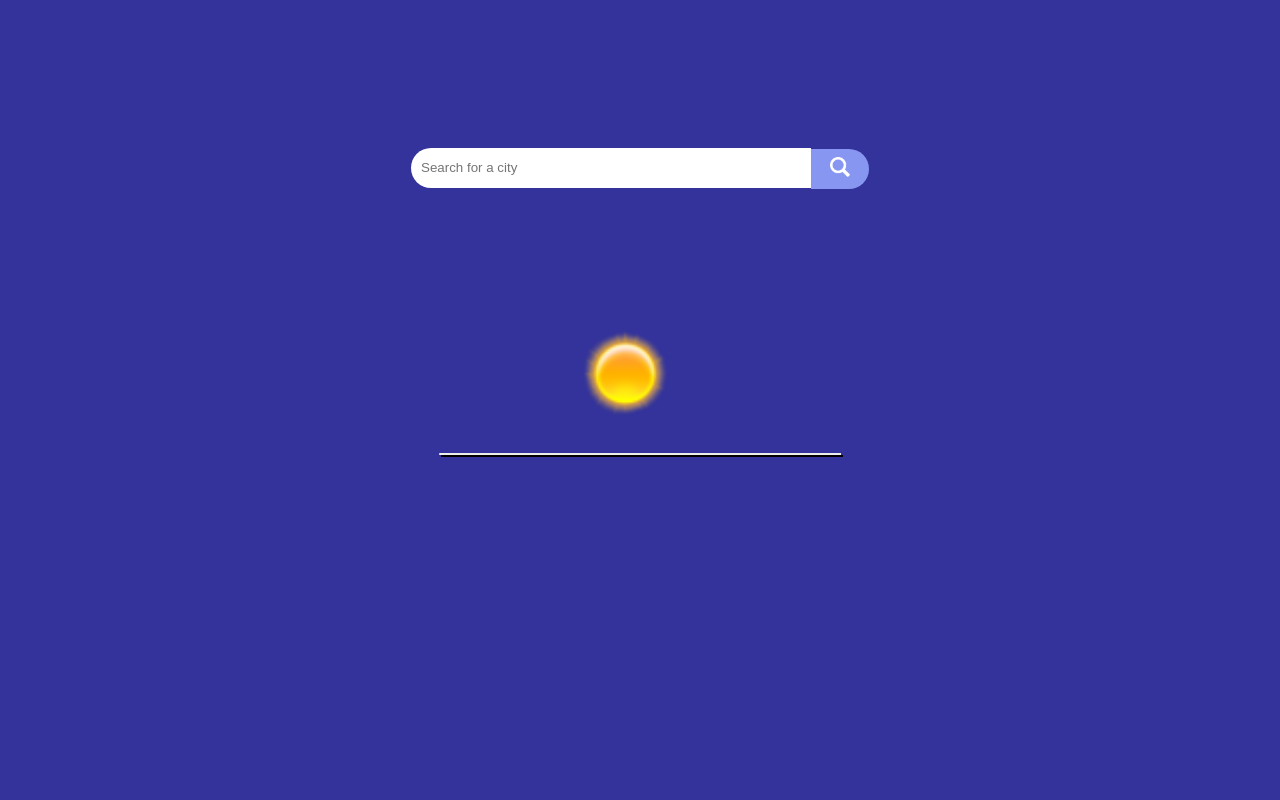
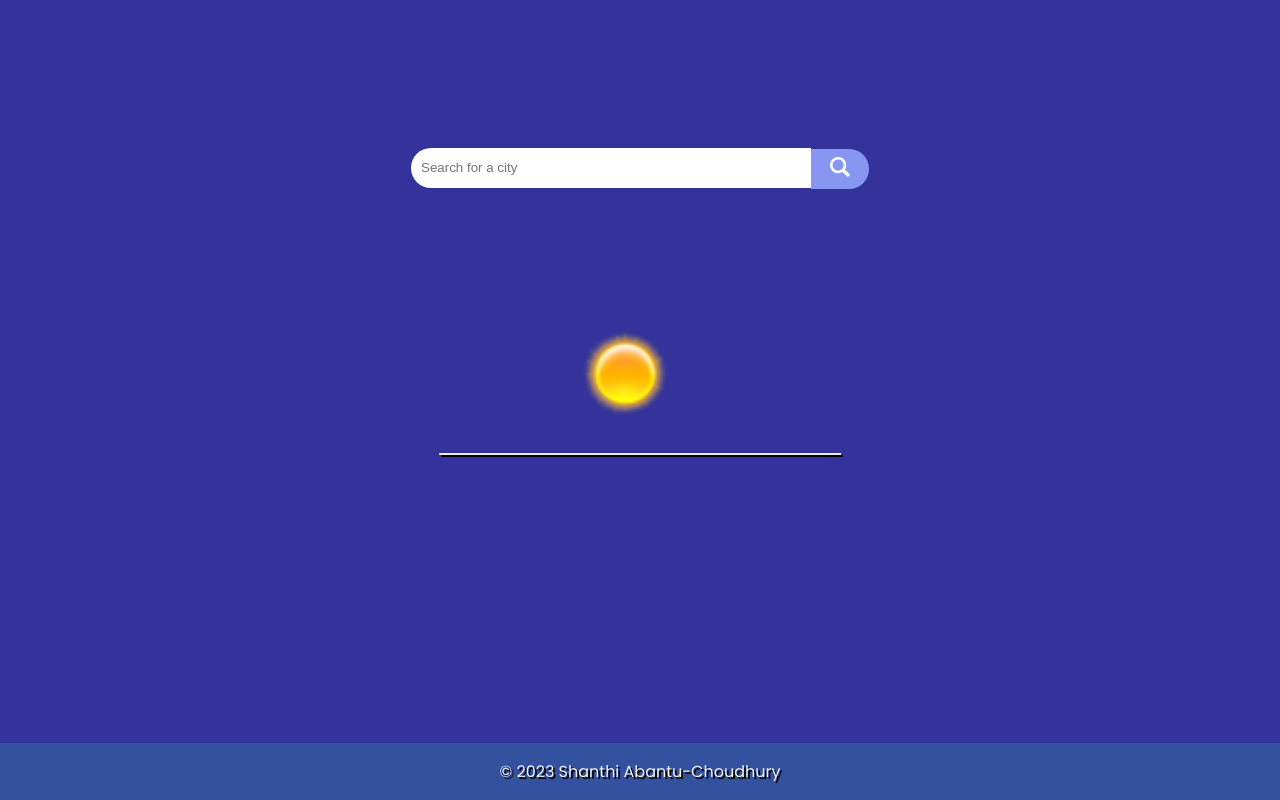
Before and after one commit to sabantuchoudhury/Weather-App, a plain HTML site: page index.html in a window 1280 px wide. Drawn offline with Linux system fonts and the light colour scheme; no server answers.

Commit message:
added footer

```diff
--- a/index.html
+++ b/index.html
@@ -30,6 +30,10 @@
         </div>
     </div>
 
+    <footer>
+        <p>&copy 2023 Shanthi Abantu-Choudhury</p>
+    </footer>
+
     <script src="./app.js"></script>
 </body>
 </html>
--- a/style.css
+++ b/style.css
@@ -123,6 +123,19 @@ hr {
     height: 100pxs;
 }
 
+footer {
+    position: absolute;
+    bottom: 0;
+    right: 0;
+    left: 0;
+    background-color: #3451a0;
+    color: #f0f0f0;
+    display: flex;
+    justify-content: space-around;
+    justify-content: center;
+    flex-wrap: wrap;
+}
+
 @media screen and (max-width: 1500px) {
     #results {
         width: 500px;
```
